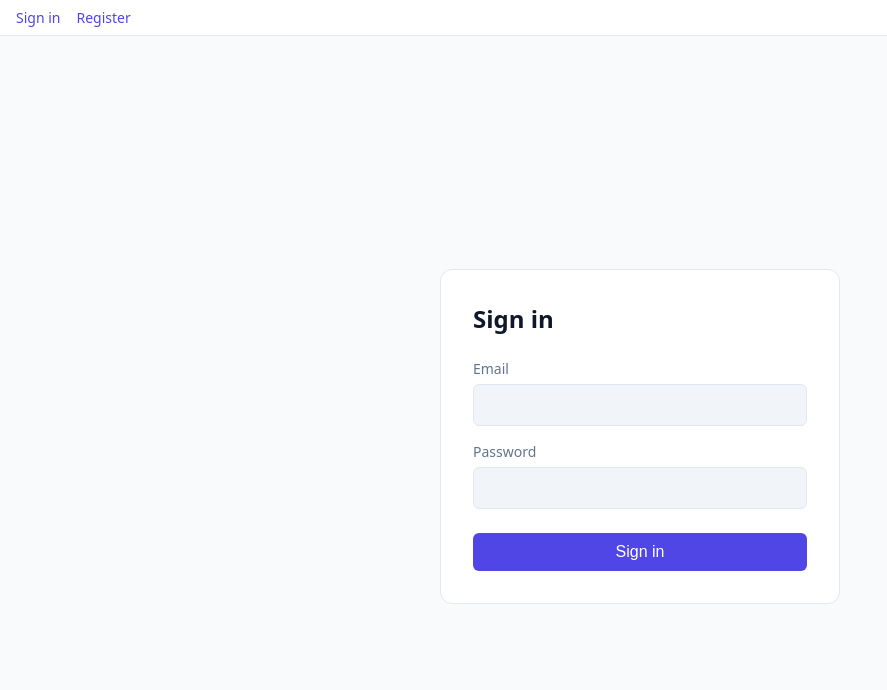
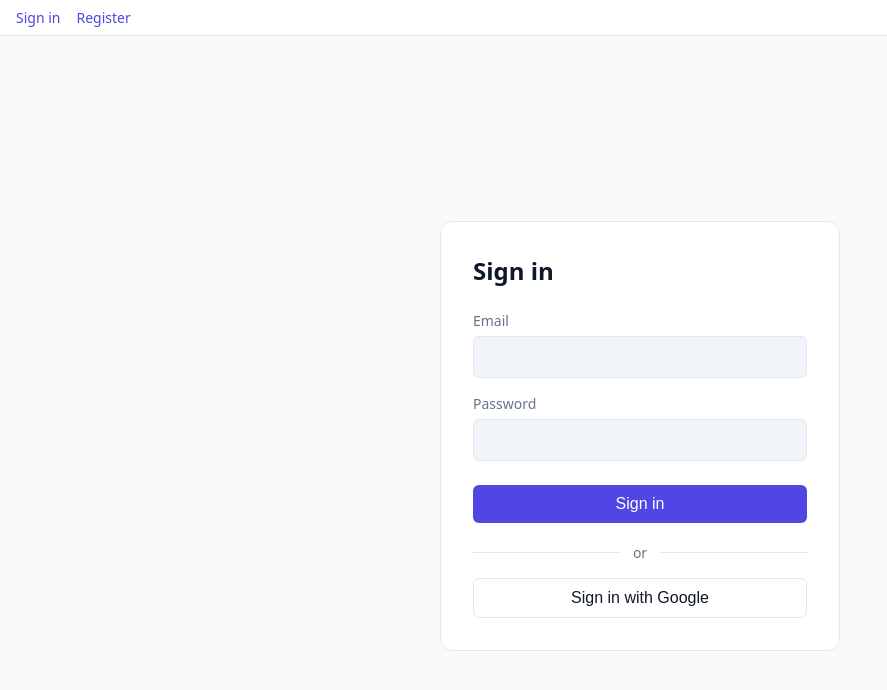
Before and after one commit to kiarashp/Svelte-For-The-Company-NestJS-Web-App, a SvelteKit app: page /login in a window 1280 px wide. Shown: the top 690 px of the page, without its empty margins (0-887 px from the left). Built offline with nearby package versions, Linux system fonts and the light colour scheme; no server answers.

Commit message:
added google sign in and signup

```diff
--- a/src/routes/login/+page.server.ts
+++ b/src/routes/login/+page.server.ts
@@ -12,7 +12,75 @@ export const load: PageServerLoad = async ({ locals }) => {
 };
 
 export const actions: Actions = {
-	default: async ({ request, fetch, cookies }) => {
+	google: async ({ request, fetch, cookies }) => {
+		const data = await request.formData();
+		// 'token' matches GoogleTokenDto.token — the Google ID token from the GIS callback.
+		const token = String(data.get('token') ?? '').trim();
+
+		if (!token) {
+			return fail(400, { googleError: 'No Google credential received.' });
+		}
+
+		console.log('[google action] token sent to backend:', token);
+
+		let res: Response;
+		try {
+			// Raw fetch — GoogleAuthenticationController response is typed as content?: never
+			// (same generator limitation as sign-in). Parse tokens from the body manually.
+			res = await fetch(`${PUBLIC_API_URL}/google-authentication`, {
+				method: 'POST',
+				headers: { 'Content-Type': 'application/json' },
+				body: JSON.stringify({ token })
+			});
+		} catch {
+			return fail(503, { googleError: 'Could not reach the server. Please try again.' });
+		}
+
+		if (!res.ok) {
+			// Parse the body to give a specific message when the email is already a local account.
+			let errorMessage = 'Google sign-in failed. Please try again.';
+			try {
+				const errBody = await res.json();
+				const msg: string = errBody?.message ?? '';
+				// 409 = email already registered as a local account (backend's ConflictException).
+			if (res.status === 409 || msg.toLowerCase().includes('already registered')) {
+					errorMessage =
+						'This email is already registered with a password. Please sign in with your email and password instead.';
+				}
+			} catch {
+				// Ignore parse failures — fall through to the generic message.
+			}
+			return fail(res.status >= 500 ? 503 : 400, { googleError: errorMessage });
+		}
+
+		// Same DataResponseInterceptor envelope as /auth/sign-in: { data: { accessToken, refreshToken } }
+		let tokens: { accessToken: string; refreshToken: string };
+		try {
+			const body = await res.json();
+			tokens = body.data;
+		} catch {
+			return fail(502, { googleError: 'Unexpected response from server.' });
+		}
+
+		cookies.set(ACCESS_COOKIE, tokens.accessToken, {
+			httpOnly: true,
+			sameSite: 'lax',
+			path: '/',
+			maxAge: 3600 // 1 hour — matches backend JWT TTL
+		});
+		cookies.set(REFRESH_COOKIE, tokens.refreshToken, {
+			httpOnly: true,
+			sameSite: 'lax',
+			path: '/',
+			maxAge: 86400 // 24 hours — matches backend refresh TTL
+		});
+
+		redirect(302, '/');
+	},
+
+	// SvelteKit rule: when any named action exists, the 'default' action is forbidden.
+	// All actions in this file must have explicit names.
+	login: async ({ request, fetch, cookies }) => {
 		const data = await request.formData();
 		const email = String(data.get('email') ?? '').trim();
 		const password = String(data.get('password') ?? '');
--- a/src/routes/login/+page.svelte
+++ b/src/routes/login/+page.svelte
@@ -1,5 +1,8 @@
 <script lang="ts">
-	import { enhance } from '$app/forms';
+	import { onMount } from 'svelte';
+	import { enhance, applyAction, deserialize } from '$app/forms';
+	import { invalidateAll } from '$app/navigation';
+	import { PUBLIC_GOOGLE_CLIENT_ID } from '$env/static/public';
 	import type { ActionData } from './$types';
 
 	interface Props {
@@ -8,6 +11,69 @@
 	let { form }: Props = $props();
 
 	let loading = $state(false);
+
+	// Google Identity Services — only active when a client ID is configured.
+	const googleClientId = PUBLIC_GOOGLE_CLIENT_ID;
+	let googleLoading = $state(false);
+	// Local error for the Google path — not piped through the form action round-trip.
+	let googleError = $state<string | null>(null);
+
+	// Send the Google ID token directly to the ?/google action via fetch + applyAction.
+	// GIS delivers the credential in a JS callback, so we skip the form DOM entirely —
+	// bridging it through a hidden input risks the value not being flushed before submit.
+	async function sendCredential(credential: string) {
+		googleLoading = true;
+		googleError = null;
+
+		console.log('[sendCredential] credential length:', credential?.length);
+
+		const body = new FormData();
+		body.set('token', credential);
+		console.log('[sendCredential] FormData token:', body.get('token')?.toString().slice(0, 40));
+
+		const res = await fetch('?/google', { method: 'POST', body });
+		console.log('[sendCredential] response status:', res.status);
+
+		const text = await res.text();
+		console.log('[sendCredential] raw response text (first 200):', text.slice(0, 200));
+
+		const result = deserialize(text);
+		console.log('[sendCredential] deserialized result type:', result.type);
+
+		if (result.type === 'redirect') {
+			// Invalidate stale load data so the new session is visible after navigation.
+			await invalidateAll();
+			await applyAction(result);
+		} else if (result.type === 'failure') {
+			console.log('[sendCredential] failure data:', result.data);
+			googleError = (result.data?.googleError as string) ?? 'Sign-in failed.';
+			googleLoading = false;
+		} else {
+			await applyAction(result);
+			googleLoading = false;
+		}
+	}
+
+	// onMount: GIS SDK only exists in the browser — strictly mount-only browser code.
+	// Inject the script dynamically so onload fires exactly when the SDK is ready — no polling.
+	onMount(() => {
+		if (!googleClientId) return;
+
+		const script = document.createElement('script');
+		script.src = 'https://accounts.google.com/gsi/client';
+		script.onload = () => {
+			window.google?.accounts.id.initialize({
+				client_id: googleClientId,
+				callback: ({ credential }) => {
+					if (credential) sendCredential(credential);
+				}
+			});
+		};
+		document.head.appendChild(script);
+
+		// Remove the script tag when the login page unmounts.
+		return () => script.remove();
+	});
 </script>
 
 <main class="login-page">
@@ -16,6 +82,7 @@
 
 		<form
 			method="POST"
+			action="?/login"
 			use:enhance={() => {
 				loading = true;
 				return async ({ update }) => {
@@ -51,6 +118,23 @@
 				{loading ? 'Signing in…' : 'Sign in'}
 			</button>
 		</form>
+
+		{#if googleClientId}
+			<div class="divider" aria-hidden="true"><span>or</span></div>
+
+			{#if googleError}
+				<p class="error" role="alert">{googleError}</p>
+			{/if}
+
+			<button
+				type="button"
+				class="google-btn"
+				disabled={googleLoading || loading}
+				onclick={() => window.google?.accounts.id.prompt()}
+			>
+				{googleLoading ? 'Signing in…' : 'Sign in with Google'}
+			</button>
+		{/if}
 	</div>
 </main>
 
@@ -163,4 +247,48 @@
 		opacity: 0.6;
 		cursor: not-allowed;
 	}
+
+	.divider {
+		display: flex;
+		align-items: center;
+		gap: 0.75rem;
+		margin-top: 1.25rem;
+		color: var(--color-text-muted);
+		font-size: 0.875rem;
+	}
+
+	.divider::before,
+	.divider::after {
+		content: '';
+		flex: 1;
+		border-top: 1px solid var(--color-border);
+	}
+
+	.google-btn {
+		margin-top: 1rem;
+		width: 100%;
+		padding: 0.625rem 1rem;
+		background: var(--color-surface);
+		color: var(--color-text);
+		border: 1px solid var(--color-border);
+		border-radius: 0.375rem;
+		font-size: 1rem;
+		font-weight: 500;
+		cursor: pointer;
+		transition: background-color 0.15s;
+	}
+
+	.google-btn:hover:not(:disabled) {
+		background: var(--color-surface-alt);
+	}
+
+	.google-btn:focus-visible {
+		outline: 2px solid var(--color-focus-ring);
+		outline-offset: 2px;
+	}
+
+	.google-btn:disabled {
+		opacity: 0.6;
+		cursor: not-allowed;
+	}
 </style>
```
Also changed, not shown: src/CLAUDE.md (+29 -2 lines), src/app.d.ts (+15 -0 lines), 2 other files (tests, documents, lock files or other folders).
